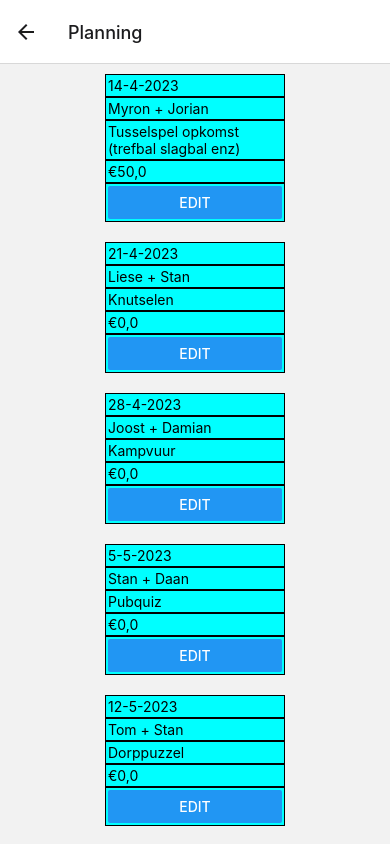
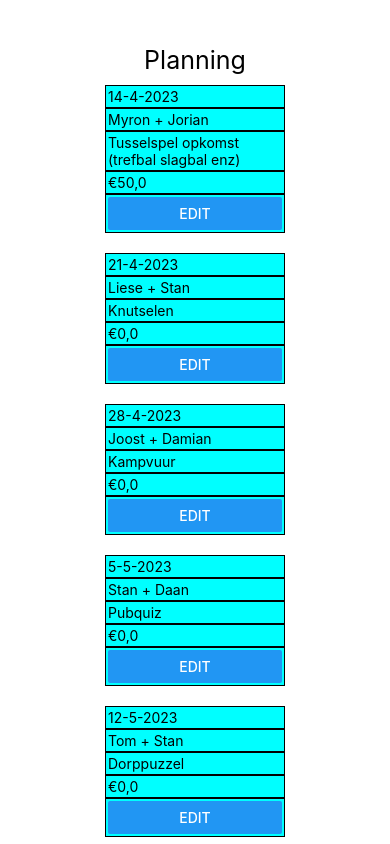
Before and after one commit to DamianHulsman/walking_branch, a React Native app: screen /Planning in a window 390 px wide. Shown: the top 844 px of the page. Built offline with nearby package versions, Linux system fonts and the light colour scheme.

Commit message:
removed build stuff cuz it all broke

```diff
--- a/App.js
+++ b/App.js
@@ -1,13 +1,17 @@
 import React from 'react';
-import { NavigationContainer } from '@react-navigation/native';
-import Snavigator from './Snavigator';
+// import { NavigationContainer } from '@react-navigation/native';
+// import Snavigator from './Snavigator';
+import Planning from './screens/Planning';
+import Acties from './screens/Acties';
+import { SafeAreaView } from 'react-native';
 
 export default function App() {
   try {
     return (
-      <NavigationContainer>
-        <Snavigator />
-      </NavigationContainer>
+      <SafeAreaView>
+        <Planning />
+        <Acties />
+      </SafeAreaView>
     );
   } catch (err) {
     console.error(err);
--- a/Snavigator.js
+++ b/Snavigator.js
@@ -1,26 +1,26 @@
-import React from "react";
-import { createNativeStackNavigator } from "@react-navigation/native-stack";
-import Home from './screens/Home';
-import Planning from "./screens/Planning";
-import Acties from "./screens/Acties";
+// import React from "react";
+// import { createNativeStackNavigator } from "@react-navigation/native-stack";
+// import Home from './screens/Home';
+// import Planning from "./screens/Planning";
+// import Acties from "./screens/Acties";
 
-const Stack = createNativeStackNavigator();
+// const Stack = createNativeStackNavigator();
 
-const StackNavigator = () => {
-    try {
-        return (
-            <Stack.Navigator screenOptions={{ headerShown: true }}>
-                <Stack.Group>
-                    <Stack.Screen name="Home" component={Home} />
-                    <Stack.Screen name="Planning" component={Planning} />
-                    <Stack.Screen name="Acties" component={Acties} />
-                </Stack.Group>
-            </Stack.Navigator>
-        );
-    } catch (err) {
-        console.error(err);
-        alert('Error: ' + err.message);
-    }
-};
+// const StackNavigator = () => {
+//     try {
+//         return (
+//             <Stack.Navigator screenOptions={{ headerShown: true }}>
+//                 <Stack.Group>
+//                     <Stack.Screen name="Home" component={Home} />
+//                     <Stack.Screen name="Planning" component={Planning} />
+//                     <Stack.Screen name="Acties" component={Acties} />
+//                 </Stack.Group>
+//             </Stack.Navigator>
+//         );
+//     } catch (err) {
+//         console.error(err);
+//         alert('Error: ' + err.message);
+//     }
+// };
 
-export default StackNavigator;
+// export default StackNavigator;
--- a/screens/Home.js
+++ b/screens/Home.js
@@ -1,22 +1,22 @@
-import React from "react";
-import { Button, Image, SafeAreaView } from 'react-native';
-import { useNavigation } from "@react-navigation/native";
+// import React from "react";
+// import { Button, Image, SafeAreaView } from 'react-native';
+// import { useNavigation } from "@react-navigation/native";
 
-const Home = () => {
-    try {
-        const nav = useNavigation();
+// const Home = () => {
+//     try {
+//         const nav = useNavigation();
 
-        return (
-            <SafeAreaView style={{ flex: 1, alignItems: "center", marginTop: 10 }}>
-                <Button onPress={() => nav.navigate('Acties')} title="Acties" />
-                <Button onPress={() => nav.navigate('Planning')} title="Planning" />
-                <Image source={require('../assets/walkingbranchlogo2.png')} style={{ height: 302, width: 396 }} />
-            </SafeAreaView>
-        );
-    } catch (err) {
-        console.error(err);
-        alert('Error: ' + err.message);
-    }
-}
+//         return (
+//             <SafeAreaView style={{ flex: 1, alignItems: "center", marginTop: 10 }}>
+//                 <Button onPress={() => nav.navigate('Acties')} title="Acties" />
+//                 <Button onPress={() => nav.navigate('Planning')} title="Planning" />
+//                 <Image source={require('../assets/walkingbranchlogo2.png')} style={{ height: 302, width: 396 }} />
+//             </SafeAreaView>
+//         );
+//     } catch (err) {
+//         console.error(err);
+//         alert('Error: ' + err.message);
+//     }
+// }
 
-export default Home;
+// export default Home;
--- a/screens/Planning.js
+++ b/screens/Planning.js
@@ -14,7 +14,7 @@ const Planning = () => {
                     <View style={styles.tableitem} id="planningtable"><Text>{el.organisers}</Text></View>
                     <View style={styles.tableitem} id="planningtable"><Text>{el.activity}</Text></View>
                     <View style={styles.tableitem} id="planningtable"><Text>€{el.cost}</Text></View>
-                    <View style={styles.tableitem} id="planningtable"><Button onPress={() => { alert('Kan nog niet bewerken \nWork in progress'); console.info(`Edit attempt at id: ${el.id}`); }} title="Edit"></Button></View>
+                    <View style={styles.tableitem} id="planningtable"><Button onPress={() => { alert('Kan nog niet bewerken \nWork in progress'); console.log(`Edit attempt at id: ${el.id}`); }} title="Edit"></Button></View>
                 </View>
             ));
             setPlan(planElements);
@@ -24,7 +24,8 @@ const Planning = () => {
             planningdata();
         }, []);
         return (
-            <SafeAreaView style={{margin: 0, marginBottom: 45, alignItems: 'center'}}>
+            <SafeAreaView style={{margin: 0, marginBottom: 45, marginTop: 45, alignItems: 'center'}}>
+                <Text style={styles.pagetitle}>Planning</Text>
                 <ScrollView>
                     {plan}
                 </ScrollView>
@@ -45,6 +46,9 @@ const styles = StyleSheet.create({
         margin: 0,
         maxWidth: 180,
         minWidth: 50,
+    },
+    pagetitle: {
+        fontSize: 25,
     }
 });
 
```
Also changed, not shown: 39 other files (tests, documents, lock files or other folders).
